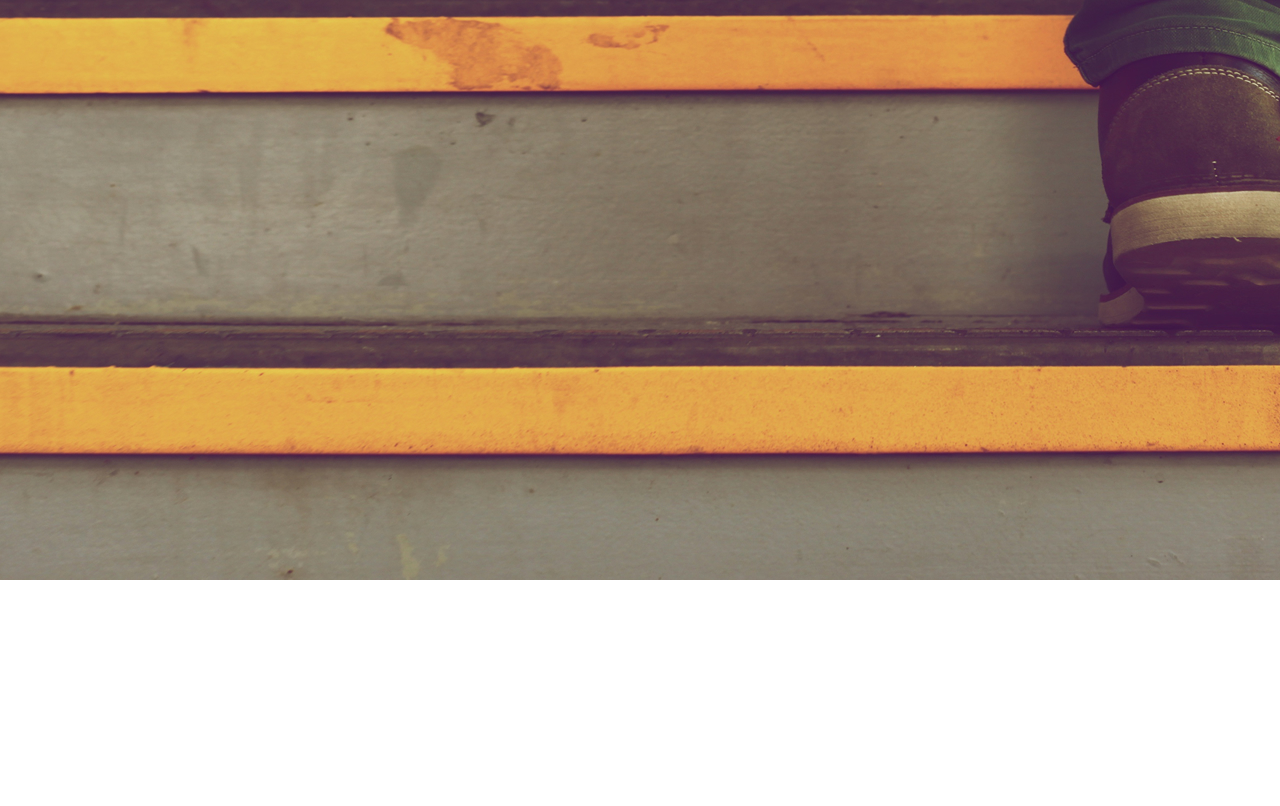
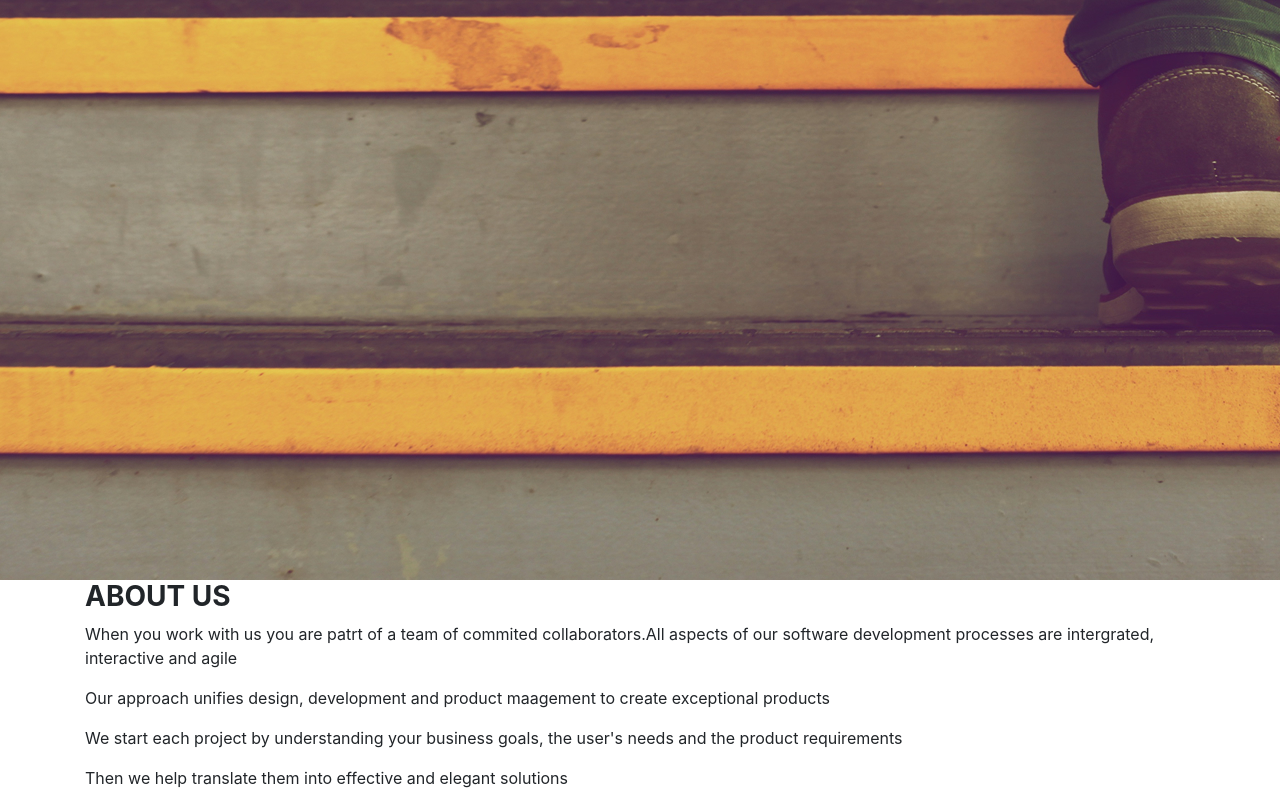
Before and after one commit to CherrylOsewe/Delani-studios, a plain HTML site: page index.html in a window 1280 px wide. Shown: the part 491-1297 px from the top of the page. Before the commit the page ends 1071 px from the top, so only its background shows below. Drawn offline with nearby package versions, Linux system fonts and the light colour scheme.

Commit message:
adding the about us section

```diff
--- a/css/style.css
+++ b/css/style.css
@@ -6,3 +6,6 @@
   color: white;
   text-align: center;
 }
+.about-us{
+  text-align: center;
+}
--- a/index.html
+++ b/index.html
@@ -21,6 +21,14 @@
       <p> AMAZING PEOPLE ARE MAKING AMAZING DESIGNS IN A FUN ENVIRONMENT</p>
       <img src="images/mouse_click.png" alt="mouse click image">
     </div>
+    <div class="container" class="about-us">
+      <h3><strong>ABOUT US</strong></h3>
+      <p>When you work with us you are patrt of a team of commited collaborators.All aspects of
+        our software development processes are intergrated, interactive and agile</p>
+      <p>Our approach unifies design, development and product maagement to create exceptional products</p>
+      <p>We start each project by understanding your business goals, the user's needs and the product requirements</p>
+      <p>Then we help translate them into effective and elegant solutions</p>
+    </div>
 
     <!--<script
       src="https://code.jquery.com/jquery-3.6.0.js"
```
